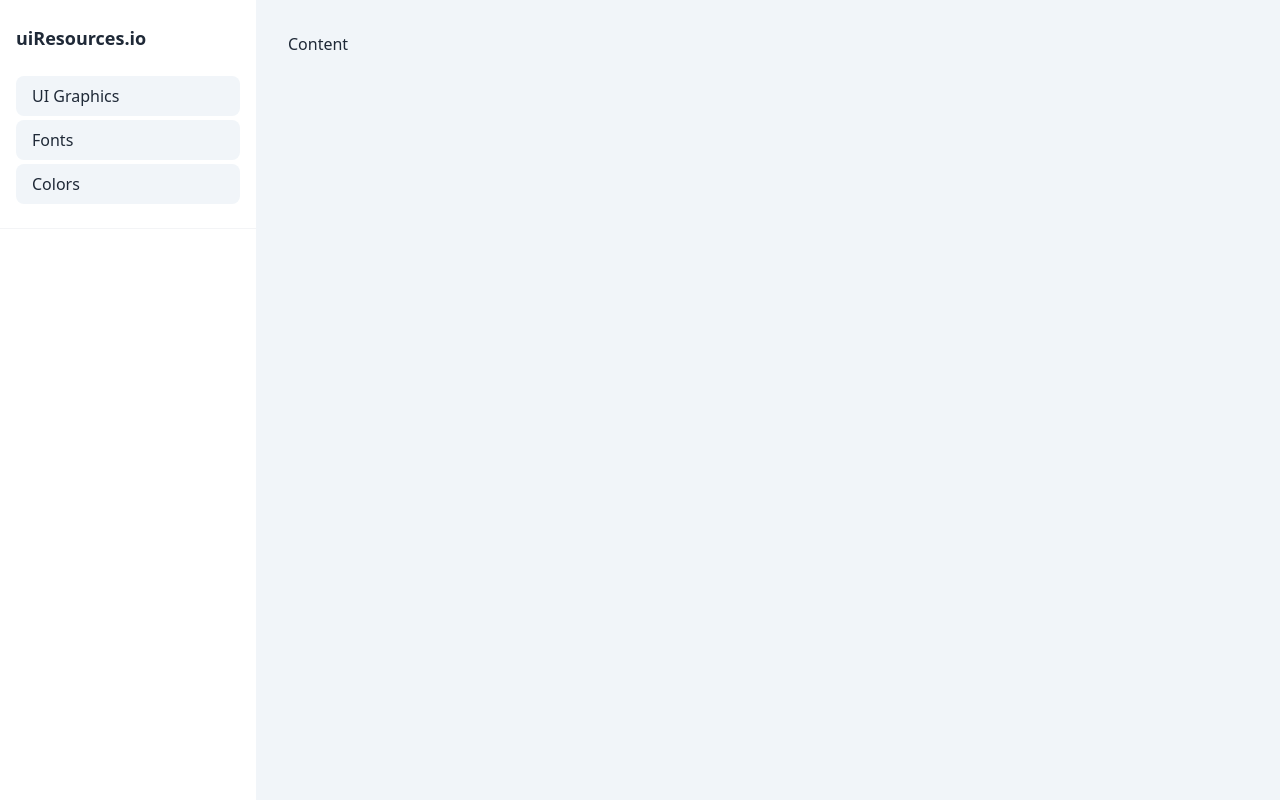
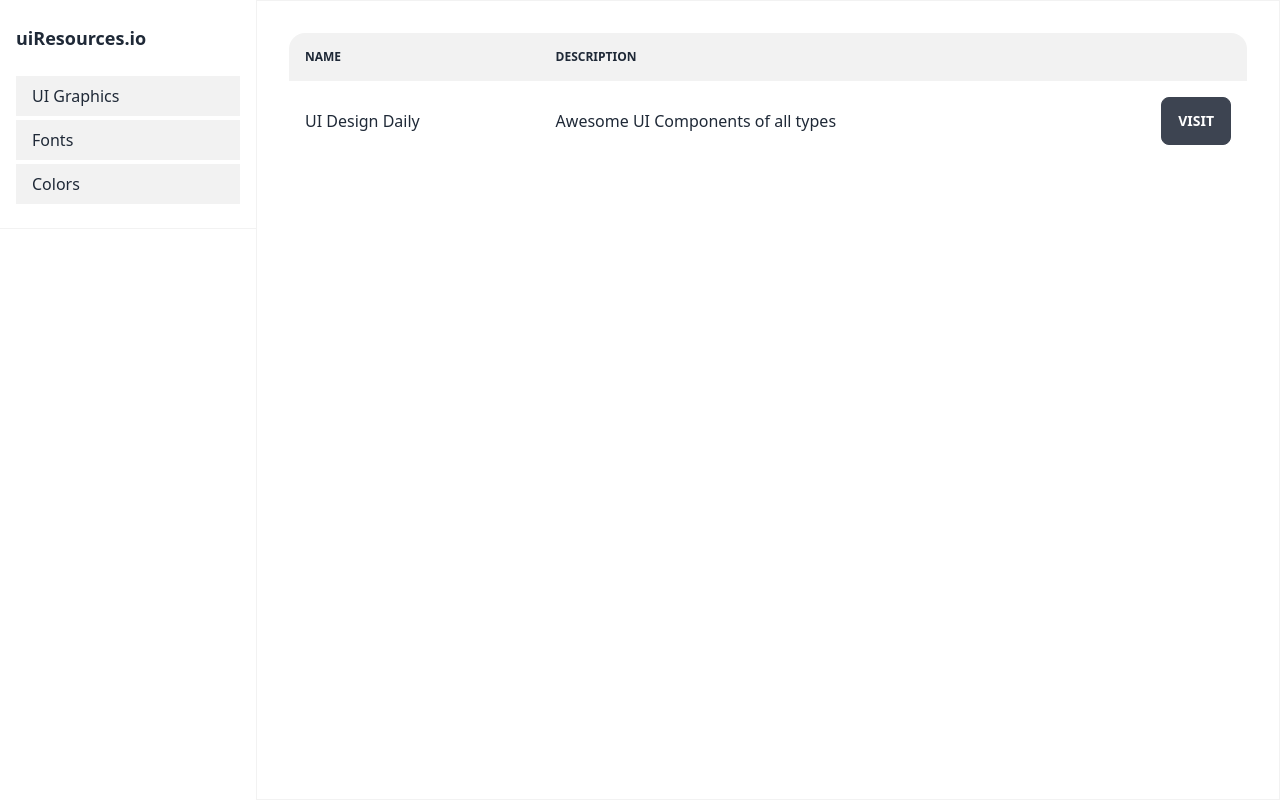
Before and after one commit to junsantilla/uiresources, a React (Create React App) app: page / in a window 1280 px wide. Built offline with nearby package versions, Linux system fonts and the light colour scheme.

Commit message:
Cyberpunk theme

```diff
--- a/src/App.js
+++ b/src/App.js
@@ -7,8 +7,27 @@ function App() {
 				<div className="w-1/5 overflow-auto left-0 overflow-y-auto h-screen fixed">
 					<Navbar />
 				</div>
-				<div className="w-4/5 p-8 bg-slate-100 justify-self-end min-h-screen">
-					Content
+				<div className="w-4/5 p-8 border border-base-200 justify-self-end min-h-screen">
+					<div className="overflow-x-auto">
+						<table className="table w-full">
+							<thead>
+								<tr>
+									<th>Name</th>
+									<th>Description</th>
+									<th></th>
+								</tr>
+							</thead>
+							<tbody>
+								<tr className="hover">
+									<td>UI Design Daily</td>
+									<td>Awesome UI Components of all types</td>
+									<td className="flex justify-end">
+										<button className="btn">Visit</button>
+									</td>
+								</tr>
+							</tbody>
+						</table>
+					</div>
 				</div>
 			</div>
 		</>
--- a/src/components/Navbar.jsx
+++ b/src/components/Navbar.jsx
@@ -16,14 +16,14 @@ function Navbar() {
 						<a
 							key={item.id}
 							href="#test"
-							className="flex items-center rounded-lg bg-slate-100 hover:bg-slate-200 px-4 py-2"
+							className="flex items-center bg-base-200 hover:bg-base-300 px-4 py-2"
 						>
 							{item.title}
 						</a>
 					))}
 				</nav>
 			</div>
-			<div className="sticky inset-x-0 bottom-0 border-t border-gray-100">
+			<div className="sticky inset-x-0 border-base-200 border-t ">
 				{/* footer */}
 			</div>
 		</div>
--- a/src/data/NavData.js
+++ b/src/data/NavData.js
@@ -3,6 +3,14 @@ const NavData = [
 		id: 1,
 		title: "UI Graphics",
 		text: "Ipsum dolor sit amet consectetur adipisicing elit.",
+		lists: [
+			{
+				id: 1,
+				name: "a",
+				description: "a",
+				link: "a",
+			},
+		],
 	},
 	{
 		id: 2,
--- a/tailwind.config.js
+++ b/tailwind.config.js
@@ -14,6 +14,6 @@ module.exports = {
 		logs: true,
 		rtl: false,
 		prefix: "",
-		darkTheme: "light",
+		darkTheme: "cyberpunk",
 	},
 };
```
